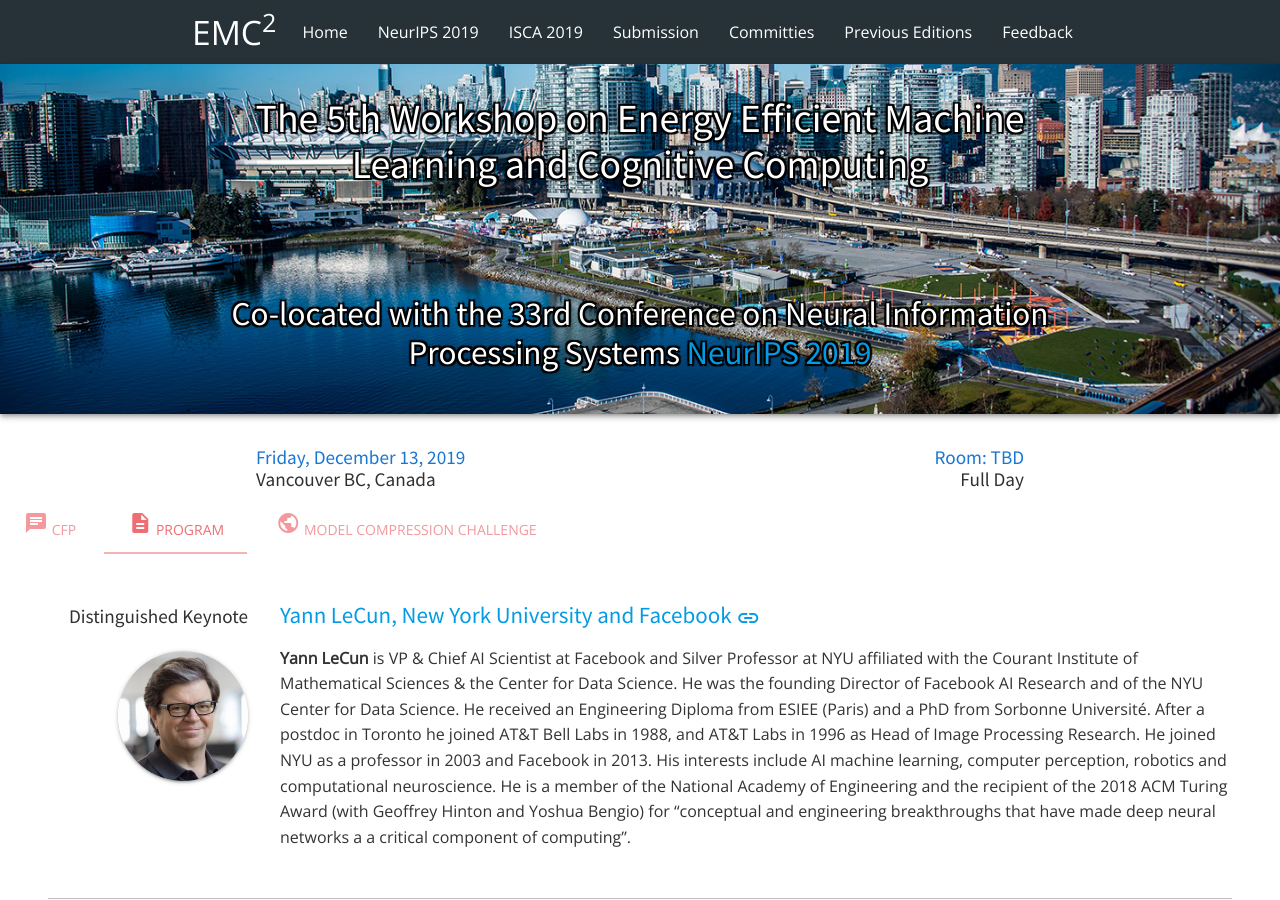
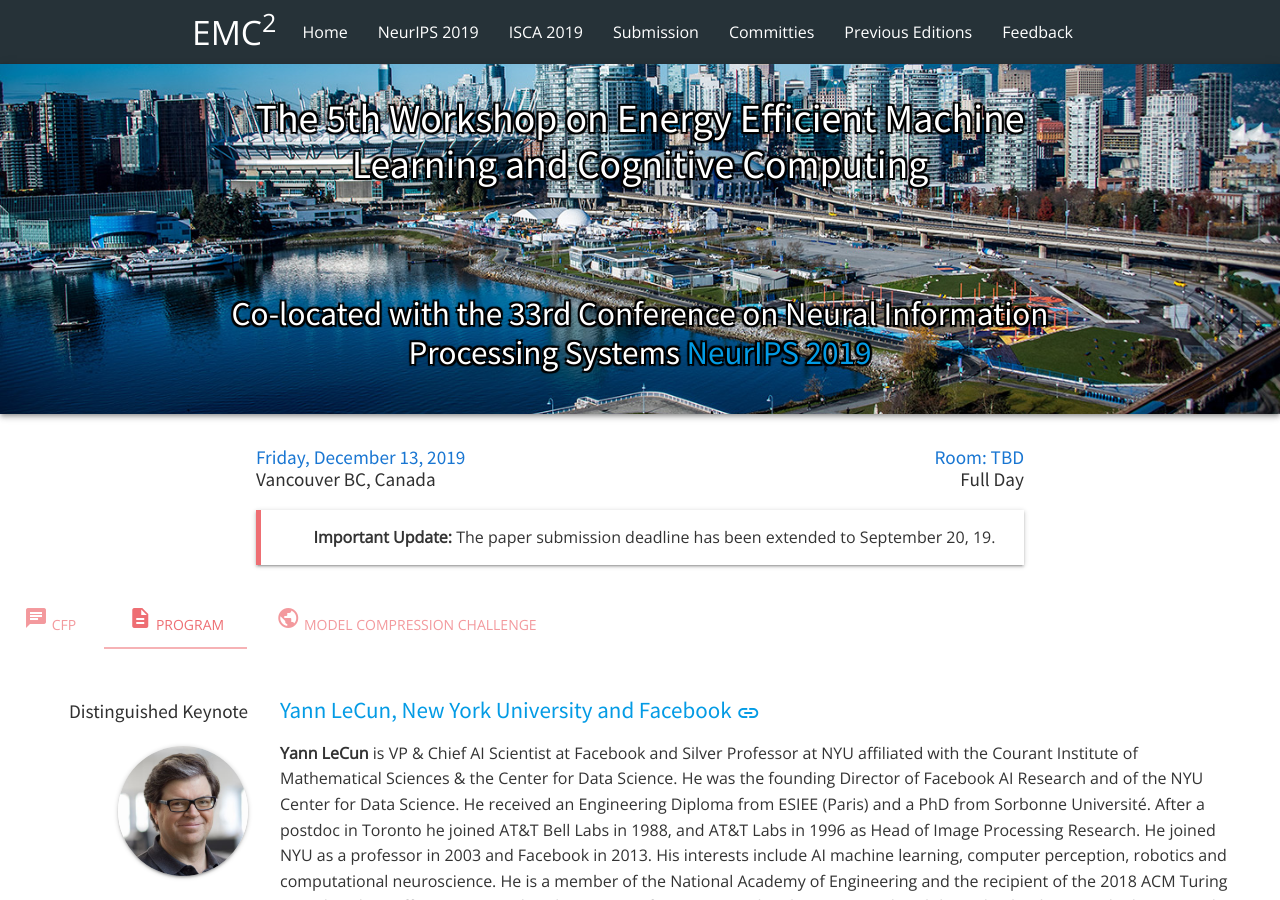
Before and after one commit to mgoldfar/emc2-web, a Jekyll site: the page built from _editions/5-neurips-19.html, in a window 1280 px wide and 900 px high. Built offline with Jekyll 4.4.1, drawn with Linux system fonts in a browser that asks for light colours.

Commit message:
Added automatic note for deadline extension.

```diff
--- a/_layouts/edition-page.html
+++ b/_layouts/edition-page.html
@@ -41,6 +41,16 @@
             <h5 class="primary-text" style="margin: 0;">{{ event_session_header }}</h5>
         </div>
         <div class="ed-grid-item-header-note">
+            {% if page.submission_deadline_extended %}
+                {% if page.is_accepting_submission %}
+                <blockquote class="z-depth-1">
+                    <p style="padding: 1rem;">
+                        <strong>Important Update:</strong> The paper submission deadline has been extended to {{ page.submission_deadline_extended|date: "%B %d, %y" }}.
+                    </p>
+                </blockquote>
+                {%endif %}
+            {% endif %}
+
             {{ page.content }}
         </div>
     </div>
```
